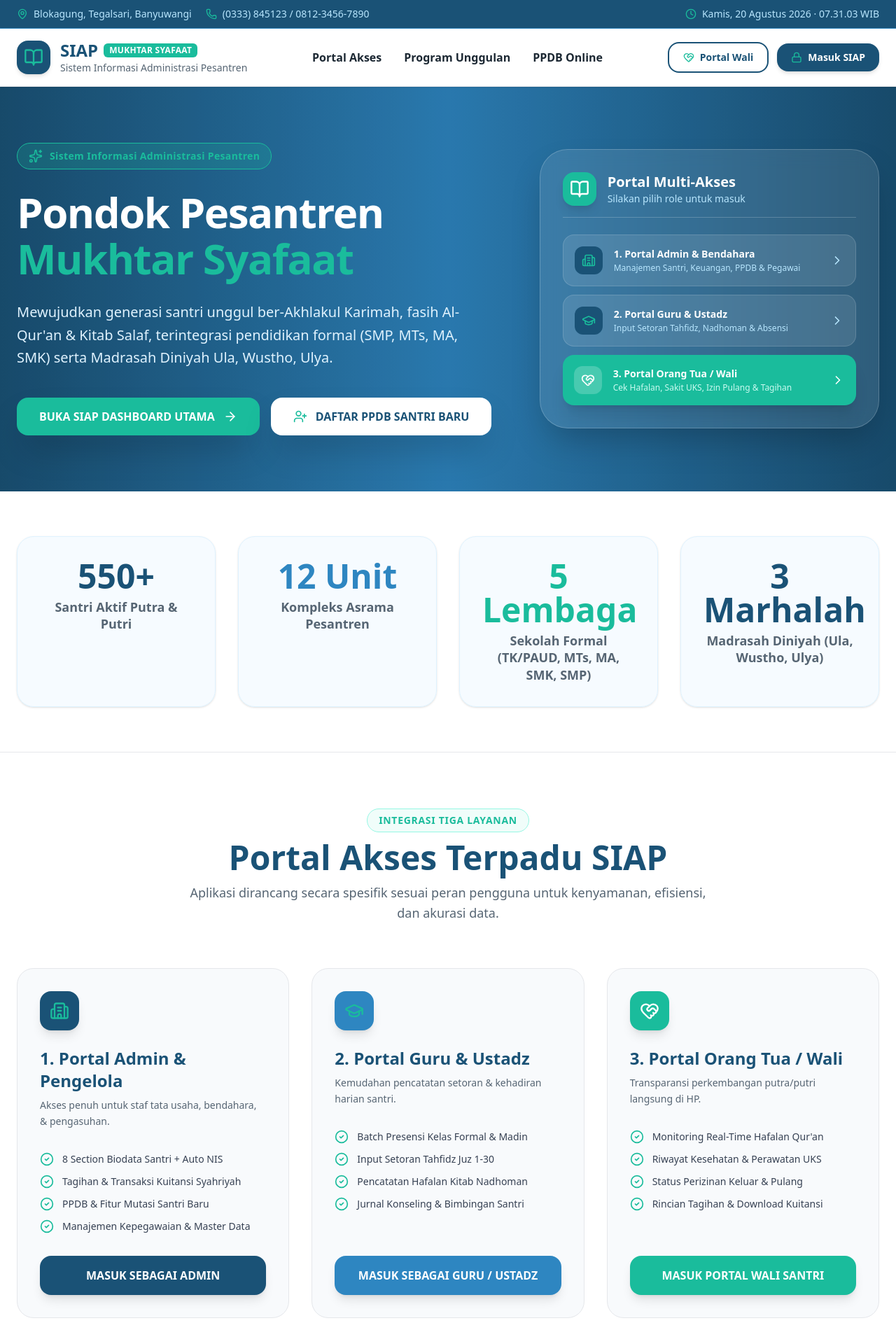
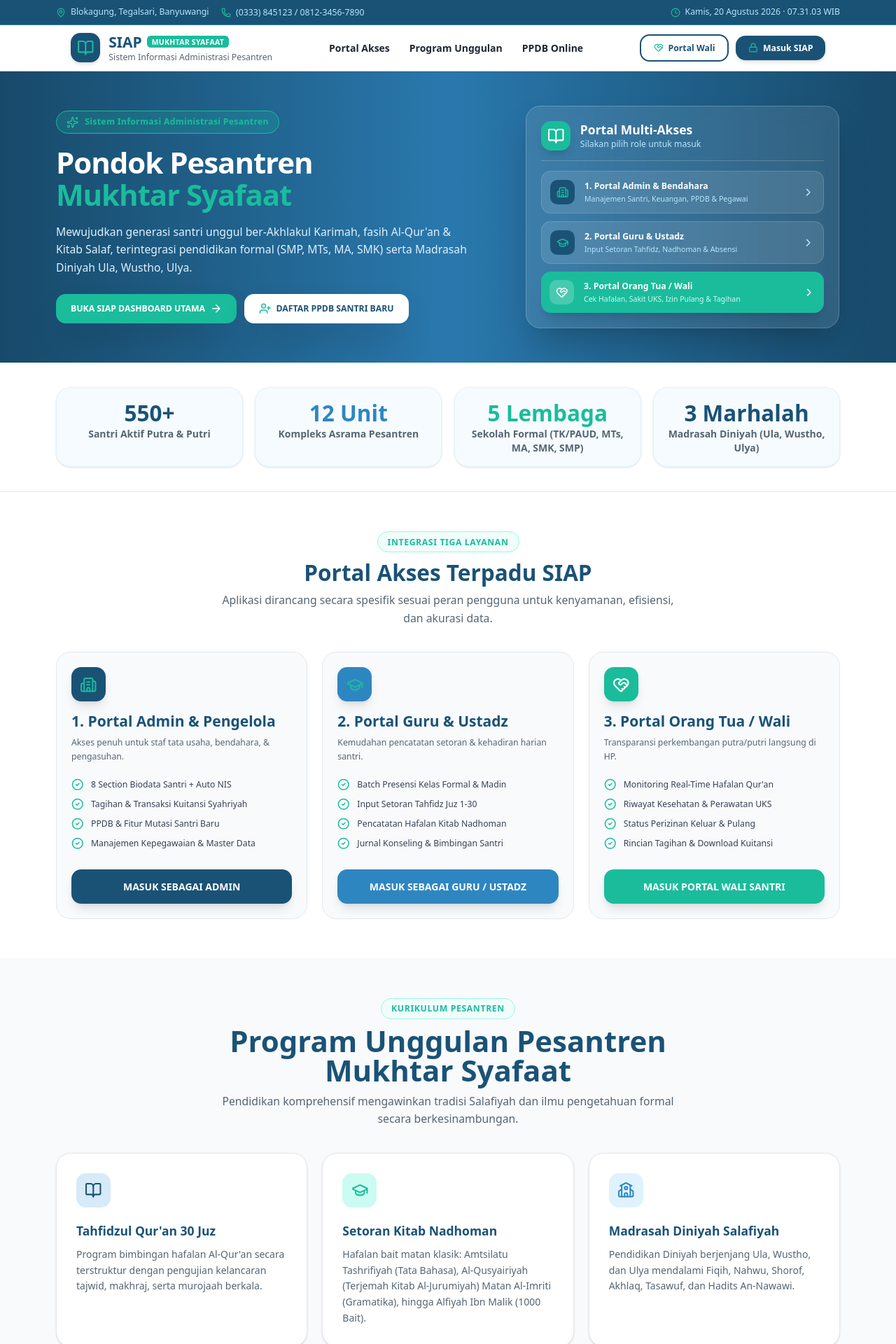
Before and after one commit to qieyhaeeal-xion/SIAP-YAYASAN, a React (Vite) app: page / in a window 1280 px wide. Shown: the top 1920 px of the page at 70% size. Built offline with nearby package versions, Linux system fonts and the light colour scheme.

Commit message:
feat: implement multi-role authentication portal and landing page structure with role-specific dashboards

```diff
--- a/src/App.tsx
+++ b/src/App.tsx
@@ -68,12 +68,12 @@ const MainApp: React.FC = () => {
         />
 
         {/* Main Content Viewport */}
-        <main className="flex-1 overflow-y-auto p-4 sm:p-8 lg:p-10 bg-[#F4F6F7] flex flex-col justify-between min-w-0">
-          <div className="max-w-[1920px] mx-auto space-y-8 w-full flex-1">
+        <main className="flex-1 overflow-y-auto p-4 sm:p-6 lg:p-6 bg-[#F4F6F7] flex flex-col justify-between min-w-0">
+          <div className="max-w-screen-xl mx-auto space-y-6 w-full flex-1">
 
             {/* RBAC Permission Check Guard */}
             {!hasPermission(currentUser.role, activeTab) ? (
-              <div className="bg-white rounded-2xl shadow-lg border border-amber-200 p-8 text-center max-w-xl mx-auto my-12 animate-in fade-in zoom-in-95 duration-200 space-y-4">
+              <div className="bg-white rounded-2xl shadow-lg border border-amber-200 p-6 text-center max-w-xl mx-auto my-8 animate-in fade-in zoom-in-95 duration-200 space-y-4">
                 <div className="w-16 h-16 rounded-2xl bg-amber-100 border border-amber-300 text-amber-600 flex items-center justify-center mx-auto shadow-inner">
                   <Lock className="w-8 h-8" />
                 </div>
--- a/src/components/dashboard/roles/GuruDashboard.tsx
+++ b/src/components/dashboard/roles/GuruDashboard.tsx
@@ -158,7 +158,7 @@ export const GuruDashboard: React.FC<RoleDashboardProps> = ({ onNavigateTab }) =
             <div className="relative z-10 space-y-2">
               <p className="text-xs font-bold uppercase tracking-wider text-white/70">{card.label}</p>
               <div className="flex items-end gap-1">
-                <span className="text-4xl sm:text-5xl font-black leading-none">{card.value}</span>
+                <span className="text-3xl sm:text-4xl font-black leading-none">{card.value}</span>
                 {card.unit && <span className="text-sm font-bold text-white/60 mb-1.5">{card.unit}</span>}
               </div>
               <div className="flex items-center justify-between pt-1">
--- a/src/components/dashboard/roles/PengurusDashboard.tsx
+++ b/src/components/dashboard/roles/PengurusDashboard.tsx
@@ -164,7 +164,7 @@ export const PengurusDashboard: React.FC<RoleDashboardProps> = ({ onNavigateTab
             <div className="relative z-10 space-y-2">
               <p className="text-xs font-bold uppercase tracking-wider text-white/70">{card.label}</p>
               <div className="flex items-end gap-1">
-                <span className="text-4xl sm:text-5xl font-black leading-none">{card.value}</span>
+                <span className="text-3xl sm:text-4xl font-black leading-none">{card.value}</span>
                 {card.unit && <span className="text-sm font-bold text-white/60 mb-1.5">{card.unit}</span>}
               </div>
               <div className="flex items-center justify-between pt-1">
--- a/src/components/landing/LandingPage.tsx
+++ b/src/components/landing/LandingPage.tsx
@@ -144,7 +144,7 @@ export const LandingPage: React.FC<LandingPageProps> = ({ onOpenDashboard, onOpe
 
       {/* Main Navbar */}
       <nav className="bg-white border-b border-gray-200 sticky top-0 z-40 shadow-sm">
-        <div className="container mx-auto max-w-screen-xl px-4 sm:px-6 py-3 sm:py-4 flex items-center justify-between gap-3">
+        <div className="container mx-auto max-w-screen-xl px-4 sm:px-6 py-3 sm:py-3 flex items-center justify-between gap-3">
 
           <div className="flex items-center gap-2.5 sm:gap-3.5 min-w-0">
             <div className="w-10 h-10 sm:w-12 sm:h-12 rounded-xl sm:rounded-2xl bg-[#1A5276] flex items-center justify-center font-bold text-white shadow-md shrink-0">
@@ -229,29 +229,29 @@ export const LandingPage: React.FC<LandingPageProps> = ({ onOpenDashboard, onOpe
       </nav>
 
       {/* Hero Banner Section */}
-      <header className="bg-linear-to-r from-[#1A5276] via-[#2E86C1] to-[#1A5276] text-white py-12 sm:py-16 lg:py-20 px-4 sm:px-6 relative overflow-hidden">
+      <header className="bg-linear-to-r from-[#1A5276] via-[#2E86C1] to-[#1A5276] text-white py-10 sm:py-12 lg:py-14 px-4 sm:px-6 relative overflow-hidden">
         <div className="absolute inset-0 bg-black/10 pointer-events-none" />
-        <div className="container mx-auto max-w-screen-xl relative z-10 grid md:grid-cols-12 gap-8 lg:gap-12 items-center">
+        <div className="container mx-auto max-w-screen-xl relative z-10 grid md:grid-cols-12 gap-6 lg:gap-8 items-center">
 
-          <div className="md:col-span-7 space-y-5 sm:space-y-7 text-left">
+          <div className="md:col-span-7 space-y-4 sm:space-y-5 text-left">
             <div className="inline-flex items-center gap-2 sm:gap-2.5 bg-[#1ABC9C]/20 border border-[#1ABC9C] text-[#1ABC9C] px-3 sm:px-4 py-1.5 sm:py-2 rounded-full text-[11px] sm:text-sm font-extrabold tracking-wide max-w-full">
               <Sparkles className="w-3.5 h-3.5 sm:w-5 sm:h-5 shrink-0" />
               <span className="leading-snug">Sistem Informasi Administrasi Pesantren</span>
             </div>
 
-            <h1 className="text-3xl min-[480px]:text-4xl sm:text-5xl lg:text-6xl xl:text-6xl font-black leading-[1.1] tracking-tight">
+            <h1 className="text-3xl min-[480px]:text-4xl sm:text-5xl lg:text-5xl xl:text-5xl font-black leading-[1.1] tracking-tight">
               Pondok Pesantren <br />
               <span className="text-[#1ABC9C]">Mukhtar Syafaat</span>
             </h1>
 
-            <p className="text-sm sm:text-base lg:text-xl text-sky-100 max-w-2xl leading-relaxed font-normal">
+            <p className="text-sm sm:text-base lg:text-lg text-sky-100 max-w-2xl leading-relaxed font-normal">
               Mewujudkan generasi santri unggul ber-Akhlakul Karimah, fasih Al-Qur'an & Kitab Salaf, terintegrasi pendidikan formal (SMP, MTs, MA, SMK) serta Madrasah Diniyah Ula, Wustho, Ulya.
             </p>
 
-            <div className="flex flex-col min-[480px]:flex-row flex-wrap items-stretch min-[480px]:items-center gap-3 sm:gap-4 pt-2 sm:pt-3">
+            <div className="flex flex-col min-[480px]:flex-row flex-wrap items-stretch min-[480px]:items-center gap-2 sm:gap-3 pt-1 sm:pt-2">
               <button
                 onClick={() => setIsLandingPage(false)}
-                className="w-full min-[480px]:w-auto px-6 sm:px-8 py-3.5 sm:py-4 bg-[#1ABC9C] hover:bg-[#16a085] text-white font-black text-xs sm:text-base rounded-2xl transition-all shadow-2xl flex items-center justify-center gap-2 sm:gap-3 hover:scale-[1.02] active:scale-[0.98]"
+                className="w-full min-[480px]:w-auto px-5 sm:px-6 py-3 sm:py-3.5 bg-[#1ABC9C] hover:bg-[#16a085] text-white font-black text-xs sm:text-sm rounded-2xl transition-all shadow-2xl flex items-center justify-center gap-2 hover:scale-[1.02] active:scale-[0.98]"
               >
                 <span className="text-center leading-snug">BUKA SIAP DASHBOARD UTAMA</span>
                 <ArrowRight className="w-5 h-5 shrink-0" />
@@ -259,7 +259,7 @@ export const LandingPage: React.FC<LandingPageProps> = ({ onOpenDashboard, onOpe
 
               <button
                 onClick={() => setShowPpdbForm(true)}
-                className="w-full min-[480px]:w-auto px-6 sm:px-8 py-3.5 sm:py-4 bg-white text-[#1A5276] hover:bg-sky-50 font-black text-xs sm:text-base rounded-2xl transition-all shadow-2xl flex items-center justify-center gap-2 sm:gap-3 hover:scale-[1.02] active:scale-[0.98]"
+                className="w-full min-[480px]:w-auto px-5 sm:px-6 py-3 sm:py-3.5 bg-white text-[#1A5276] hover:bg-sky-50 font-black text-xs sm:text-sm rounded-2xl transition-all shadow-2xl flex items-center justify-center gap-2 hover:scale-[1.02] active:scale-[0.98]"
               >
                 <UserPlus className="w-5 h-5 text-[#1ABC9C] shrink-0" />
                 <span className="text-center leading-snug">DAFTAR PPDB SANTRI BARU</span>
@@ -269,7 +269,7 @@ export const LandingPage: React.FC<LandingPageProps> = ({ onOpenDashboard, onOpe
 
           {/* Quick Access Card */}
           <div className="md:col-span-5 flex justify-center w-full">
-            <div className="bg-white/10 backdrop-blur-md p-5 sm:p-8 lg:p-8 rounded-3xl sm:rounded-[2.5rem] border border-white/20 text-white space-y-4 sm:space-y-6 max-w-lg w-full shadow-2xl">
+            <div className="bg-white/10 backdrop-blur-md p-4 sm:p-6 rounded-3xl border border-white/20 text-white space-y-4 max-w-lg w-full shadow-2xl">
 
               <div className="flex items-center justify-between pb-4 border-b border-white/20">
                 <div className="flex items-center gap-4">
@@ -287,7 +287,7 @@ export const LandingPage: React.FC<LandingPageProps> = ({ onOpenDashboard, onOpe
               <div className="space-y-3">
                 <button
                   onClick={() => openLogin('admin')}
-                  className="w-full p-3.5 sm:p-4 bg-white/10 hover:bg-white/20 rounded-2xl border border-white/15 transition-all text-left flex items-center justify-between gap-2 group"
+                  className="w-full p-3 sm:p-3.5 bg-white/10 hover:bg-white/20 rounded-2xl border border-white/15 transition-all text-left flex items-center justify-between gap-2 group"
                 >
                   <div className="flex items-center gap-3 sm:gap-4 min-w-0">
                     <div className="w-9 h-9 sm:w-10 sm:h-10 rounded-xl bg-[#1A5276] flex items-center justify-center text-white font-bold shrink-0">
@@ -305,7 +305,7 @@ export const LandingPage: React.FC<LandingPageProps> = ({ onOpenDashboard, onOpe
 
                 <button
                   onClick={() => openLogin('guru')}
-                  className="w-full p-3.5 sm:p-4 bg-white/10 hover:bg-white/20 rounded-2xl border border-white/15 transition-all text-left flex items-center justify-between gap-2 group"
+                  className="w-full p-3 sm:p-3.5 bg-white/10 hover:bg-white/20 rounded-2xl border border-white/15 transition-all text-left flex items-center justify-between gap-2 group"
                 >
                   <div className="flex items-center gap-3 sm:gap-4 min-w-0">
                     <div className="w-9 h-9 sm:w-10 sm:h-10 rounded-xl bg-[#1A5276] flex items-center justify-center text-white font-bold shrink-0">
@@ -323,7 +323,7 @@ export const LandingPage: React.FC<LandingPageProps> = ({ onOpenDashboard, onOpe
 
                 <button
                   onClick={() => openLogin('wali')}
-                  className="w-full p-3.5 sm:p-4 bg-[#1ABC9C] hover:bg-[#16a085] rounded-2xl text-white transition-all text-left flex items-center justify-between gap-2 shadow-xl group"
+                  className="w-full p-3 sm:p-3.5 bg-[#1ABC9C] hover:bg-[#16a085] rounded-2xl text-white transition-all text-left flex items-center justify-between gap-2 shadow-xl group"
                 >
                   <div className="flex items-center gap-3 sm:gap-4 min-w-0">
                     <div className="w-9 h-9 sm:w-10 sm:h-10 rounded-xl bg-white/20 flex items-center justify-center text-white font-bold shrink-0">
@@ -347,36 +347,36 @@ export const LandingPage: React.FC<LandingPageProps> = ({ onOpenDashboard, onOpe
       </header>
 
       {/* Quick Statistics Banner */}
-      <section className="bg-white py-8 sm:py-12 lg:py-16 border-b border-gray-200 px-4 sm:px-6">
-        <div className="container mx-auto max-w-screen-xl grid grid-cols-2 md:grid-cols-4 gap-3 sm:gap-6 lg:gap-8 text-center">
-          <div className="p-4 sm:p-6 lg:p-8 rounded-2xl sm:rounded-3xl bg-sky-50/60 border border-sky-100 shadow-sm hover:shadow-md transition-shadow">
-            <div className="text-2xl min-[480px]:text-3xl sm:text-4xl lg:text-5xl xl:text-5xl font-black text-[#1A5276]">550+</div>
-            <div className="text-[10px] min-[480px]:text-xs sm:text-base lg:text-lg text-[#566573] font-extrabold mt-1.5 sm:mt-2 leading-snug">Santri Aktif Putra & Putri</div>
+      <section className="bg-white py-6 sm:py-8 lg:py-10 border-b border-gray-200 px-4 sm:px-6">
+        <div className="container mx-auto max-w-screen-xl grid grid-cols-2 md:grid-cols-4 gap-3 sm:gap-4 lg:gap-5 text-center">
+          <div className="p-3 sm:p-4 lg:p-5 rounded-2xl sm:rounded-3xl bg-sky-50/60 border border-sky-100 shadow-sm hover:shadow-md transition-shadow">
+            <div className="text-2xl min-[480px]:text-3xl sm:text-4xl lg:text-4xl xl:text-4xl font-black text-[#1A5276]">550+</div>
+            <div className="text-[10px] min-[480px]:text-xs sm:text-sm lg:text-base text-[#566573] font-extrabold mt-1 leading-snug">Santri Aktif Putra & Putri</div>
           </div>
-          <div className="p-4 sm:p-6 lg:p-8 rounded-2xl sm:rounded-3xl bg-sky-50/60 border border-sky-100 shadow-sm hover:shadow-md transition-shadow">
-            <div className="text-2xl min-[480px]:text-3xl sm:text-4xl lg:text-5xl xl:text-5xl font-black text-[#2E86C1]">12 Unit</div>
-            <div className="text-[10px] min-[480px]:text-xs sm:text-base lg:text-lg text-[#566573] font-extrabold mt-1.5 sm:mt-2 leading-snug">Kompleks Asrama Pesantren</div>
+          <div className="p-3 sm:p-4 lg:p-5 rounded-2xl sm:rounded-3xl bg-sky-50/60 border border-sky-100 shadow-sm hover:shadow-md transition-shadow">
+            <div className="text-2xl min-[480px]:text-3xl sm:text-4xl lg:text-4xl xl:text-4xl font-black text-[#2E86C1]">12 Unit</div>
+            <div className="text-[10px] min-[480px]:text-xs sm:text-sm lg:text-base text-[#566573] font-extrabold mt-1 leading-snug">Kompleks Asrama Pesantren</div>
           </div>
-          <div className="p-4 sm:p-6 lg:p-8 rounded-2xl sm:rounded-3xl bg-sky-50/60 border border-sky-100 shadow-sm hover:shadow-md transition-shadow">
-            <div className="text-2xl min-[480px]:text-3xl sm:text-4xl lg:text-5xl xl:text-5xl font-black text-[#1ABC9C]">5 Lembaga</div>
-            <div className="text-[10px] min-[480px]:text-xs sm:text-base lg:text-lg text-[#566573] font-extrabold mt-1.5 sm:mt-2 leading-snug">Sekolah Formal (TK/PAUD, MTs, MA, SMK, SMP)</div>
+          <div className="p-3 sm:p-4 lg:p-5 rounded-2xl sm:rounded-3xl bg-sky-50/60 border border-sky-100 shadow-sm hover:shadow-md transition-shadow">
+            <div className="text-2xl min-[480px]:text-3xl sm:text-4xl lg:text-4xl xl:text-4xl font-black text-[#1ABC9C]">5 Lembaga</div>
+            <div className="text-[10px] min-[480px]:text-xs sm:text-sm lg:text-base text-[#566573] font-extrabold mt-1 leading-snug">Sekolah Formal (TK/PAUD, MTs, MA, SMK, SMP)</div>
           </div>
-          <div className="p-4 sm:p-6 lg:p-8 rounded-2xl sm:rounded-3xl bg-sky-50/60 border border-sky-100 shadow-sm hover:shadow-md transition-shadow">
-            <div className="text-2xl min-[480px]:text-3xl sm:text-4xl lg:text-5xl xl:text-5xl font-black text-[#1A5276]">3 Marhalah</div>
-            <div className="text-[10px] min-[480px]:text-xs sm:text-base lg:text-lg text-[#566573] font-extrabold mt-1.5 sm:mt-2 leading-snug">Madrasah Diniyah (Ula, Wustho, Ulya)</div>
+          <div className="p-3 sm:p-4 lg:p-5 rounded-2xl sm:rounded-3xl bg-sky-50/60 border border-sky-100 shadow-sm hover:shadow-md transition-shadow">
+            <div className="text-2xl min-[480px]:text-3xl sm:text-4xl lg:text-4xl xl:text-4xl font-black text-[#1A5276]">3 Marhalah</div>
+            <div className="text-[10px] min-[480px]:text-xs sm:text-sm lg:text-base text-[#566573] font-extrabold mt-1 leading-snug">Madrasah Diniyah (Ula, Wustho, Ulya)</div>
           </div>
         </div>
       </section>
 
       {/* Role Portal Overview Section */}
-      <section id="portal-roles" className="py-12 sm:py-20 lg:py-20 px-4 sm:px-6 bg-white border-b border-gray-100">
-        <div className="container mx-auto max-w-screen-xl space-y-10 sm:space-y-16">
+      <section id="portal-roles" className="py-10 sm:py-14 lg:py-16 px-4 sm:px-6 bg-white border-b border-gray-100">
+        <div className="container mx-auto max-w-screen-xl space-y-8 sm:space-y-10">
 
           <div className="text-center max-w-3xl mx-auto space-y-3">
             <span className="text-xs sm:text-sm font-extrabold text-[#1ABC9C] uppercase tracking-wider bg-teal-50 px-4 py-1.5 rounded-full border border-teal-200 inline-block">
               Integrasi Tiga Layanan
             </span>
-            <h2 className="text-3xl sm:text-4xl lg:text-5xl xl:text-5xl font-black text-[#1A5276]">
+            <h2 className="text-3xl sm:text-4xl lg:text-4xl xl:text-4xl font-black text-[#1A5276]">
               Portal Akses Terpadu SIAP
             </h2>
             <p className="text-sm sm:text-base lg:text-lg text-[#566573] leading-relaxed">
@@ -384,11 +384,11 @@ export const LandingPage: React.FC<LandingPageProps> = ({ onOpenDashboard, onOpe
             </p>
           </div>
 
-          <div className="grid sm:grid-cols-2 lg:grid-cols-3 gap-6 sm:gap-8 lg:gap-8">
+          <div className="grid sm:grid-cols-2 lg:grid-cols-3 gap-4 sm:gap-6">
 
             {/* Admin Card */}
-            <div className="bg-[#F8FAFC] p-6 sm:p-8 rounded-3xl border border-gray-200 hover:border-[#1A5276] transition-all hover:shadow-xl flex flex-col justify-between">
-              <div className="space-y-6">
+            <div className="bg-[#F8FAFC] p-5 sm:p-6 rounded-3xl border border-gray-200 hover:border-[#1A5276] transition-all hover:shadow-xl flex flex-col justify-between">
+              <div className="space-y-4">
                 <div className="w-14 h-14 rounded-2xl bg-[#1A5276] text-white flex items-center justify-center font-bold shadow-lg">
                   <Building2 className="w-7 h-7 text-[#1ABC9C]" />
                 </div>
@@ -425,8 +425,8 @@ export const LandingPage: React.FC<LandingPageProps> = ({ onOpenDashboard, onOpe
             </div>
 
             {/* Guru Card */}
-            <div className="bg-[#F8FAFC] p-6 sm:p-8 rounded-3xl border border-gray-200 hover:border-[#2E86C1] transition-all hover:shadow-xl flex flex-col justify-between">
-              <div className="space-y-6">
+            <div className="bg-[#F8FAFC] p-5 sm:p-6 rounded-3xl border border-gray-200 hover:border-[#2E86C1] transition-all hover:shadow-xl flex flex-col justify-between">
+              <div className="space-y-4">
                 <div className="w-14 h-14 rounded-2xl bg-[#2E86C1] text-white flex items-center justify-center font-bold shadow-lg">
                   <GraduationCap className="w-7 h-7 text-[#1ABC9C]" />
                 </div>
@@ -463,8 +463,8 @@ export const LandingPage: React.FC<LandingPageProps> = ({ onOpenDashboard, onOpe
             </div>
 
             {/* Wali Card */}
-            <div className="bg-[#F8FAFC] p-6 sm:p-8 rounded-3xl border border-gray-200 hover:border-[#1ABC9C] transition-all hover:shadow-xl flex flex-col justify-between">
-              <div className="space-y-6">
+            <div className="bg-[#F8FAFC] p-5 sm:p-6 rounded-3xl border border-gray-200 hover:border-[#1ABC9C] transition-all hover:shadow-xl flex flex-col justify-between">
+              <div className="space-y-4">
                 <div className="w-14 h-14 rounded-2xl bg-[#1ABC9C] text-white flex items-center justify-center font-bold shadow-lg">
                   <HeartHandshake className="w-7 h-7" />
                 </div>
@@ -506,8 +506,8 @@ export const LandingPage: React.FC<LandingPageProps> = ({ onOpenDashboard, onOpe
       </section>
 
       {/* Program Unggulan Pesantren */}
-      <section id="program" className="py-12 sm:py-20 lg:py-20 px-4 sm:px-6 bg-[#F8FAFC]">
-        <div className="container mx-auto max-w-screen-xl text-center space-y-10 sm:space-y-16">
+      <section id="program" className="py-10 sm:py-14 lg:py-16 px-4 sm:px-6 bg-[#F8FAFC]">
+        <div className="container mx-auto max-w-screen-xl text-center space-y-8 sm:space-y-10">
 
           <div className="max-w-3xl mx-auto space-y-3">
             <span className="text-xs sm:text-sm font-extrabold text-[#1ABC9C] uppercase tracking-wider bg-teal-50 px-4 py-1.5 rounded-full border border-teal-200 inline-block">
@@ -521,9 +521,9 @@ export const LandingPage: React.FC<LandingPageProps> = ({ onOpenDashboard, onOpe
             </p>
           </div>
 
-          <div className="grid sm:grid-cols-2 lg:grid-cols-3 gap-6 sm:gap-8 text-left">
+          <div className="grid sm:grid-cols-2 lg:grid-cols-3 gap-4 sm:gap-6 text-left">
 
-            <div className="bg-white p-8 sm:p-10 rounded-3xl border border-gray-200 shadow-sm hover:shadow-xl transition-all">
+            <div className="bg-white p-6 sm:p-8 rounded-3xl border border-gray-200 shadow-sm hover:shadow-xl transition-all">
               <div className="w-14 h-14 rounded-2xl bg-[#D6EAF8] text-[#1A5276] flex items-center justify-center font-bold mb-6">
                 <BookOpen className="w-7 h-7 text-[#1A5276]" />
               </div>
@@ -533,7 +533,7 @@ export const LandingPage: React.FC<LandingPageProps> = ({ onOpenDashboard, onOpe
               </p>
             </div>
 
-            <div className="bg-white p-8 sm:p-10 rounded-3xl border border-gray-200 shadow-sm hover:shadow-xl transition-all">
+            <div className="bg-white p-6 sm:p-8 rounded-3xl border border-gray-200 shadow-sm hover:shadow-xl transition-all">
               <div className="w-14 h-14 rounded-2xl bg-teal-100 text-[#1ABC9C] flex items-center justify-center font-bold mb-6">
                 <GraduationCap className="w-7 h-7 text-[#1ABC9C]" />
               </div>
@@ -543,7 +543,7 @@ export const LandingPage: React.FC<LandingPageProps> = ({ onOpenDashboard, onOpe
               </p>
             </div>
 
-            <div className="bg-white p-8 sm:p-10 rounded-3xl border border-gray-200 shadow-sm hover:shadow-xl transition-all">
+            <div className="bg-white p-6 sm:p-8 rounded-3xl border border-gray-200 shadow-sm hover:shadow-xl transition-all">
               <div className="w-14 h-14 rounded-2xl bg-sky-100 text-[#2E86C1] flex items-center justify-center font-bold mb-6">
                 <School className="w-7 h-7 text-[#2E86C1]" />
               </div>
@@ -559,8 +559,8 @@ export const LandingPage: React.FC<LandingPageProps> = ({ onOpenDashboard, onOpe
       </section>
 
       {/* PPDB Online Section */}
-       <section id="ppdb" className="py-12 sm:py-20 lg:py-20 bg-[#D6EAF8]/40 border-t border-b border-[#2E86C1]/30 px-4 sm:px-6">
-        <div className="container mx-auto max-w-5xl bg-white p-4 sm:p-8 lg:p-14 rounded-2xl sm:rounded-[2.5rem] shadow-2xl border border-sky-200">
+       <section id="ppdb" className="py-10 sm:py-14 lg:py-16 bg-[#D6EAF8]/40 border-t border-b border-[#2E86C1]/30 px-4 sm:px-6">
+         <div className="container mx-auto max-w-5xl bg-white p-4 sm:p-6 lg:p-8 rounded-2xl sm:rounded-3xl shadow-2xl border border-sky-200">
 
           <div className="flex flex-col sm:flex-row sm:items-start sm:justify-between gap-4 pb-6 mb-6 sm:mb-8 border-b border-gray-100">
             <div className="min-w-0">
@@ -733,7 +733,7 @@ export const LandingPage: React.FC<LandingPageProps> = ({ onOpenDashboard, onOpe
       </section>
 
       {/* Footer */}
-      <footer className="bg-[#1A5276] text-white py-12 sm:py-16 lg:py-16 px-4 sm:px-6 border-t border-[#2E86C1]">
+      <footer className="bg-[#1A5276] text-white py-10 sm:py-12 lg:py-14 px-4 sm:px-6 border-t border-[#2E86C1]">
         <div className="container mx-auto max-w-screen-xl grid grid-cols-1 sm:grid-cols-2 lg:grid-cols-4 gap-8 sm:gap-10 text-xs sm:text-sm">
 
           <div className="space-y-4">
--- a/src/index.css
+++ b/src/index.css
@@ -4,6 +4,12 @@ html {
   font-size: 16px;
 }
 
+@media (min-width: 768px) {
+  html {
+    font-size: 14px;
+  }
+}
+
 body {
   -webkit-font-smoothing: antialiased;
   -moz-osx-font-smoothing: grayscale;
```
Also changed, not shown: src/components/auth/LoginModal.tsx (+30 -30 lines), src/components/dashboard/roles/AdminYayasanDashboard.tsx (+20 -20 lines), src/components/layout/Header.tsx (+12 -12 lines), src/components/layout/Sidebar.tsx (+24 -24 lines).
